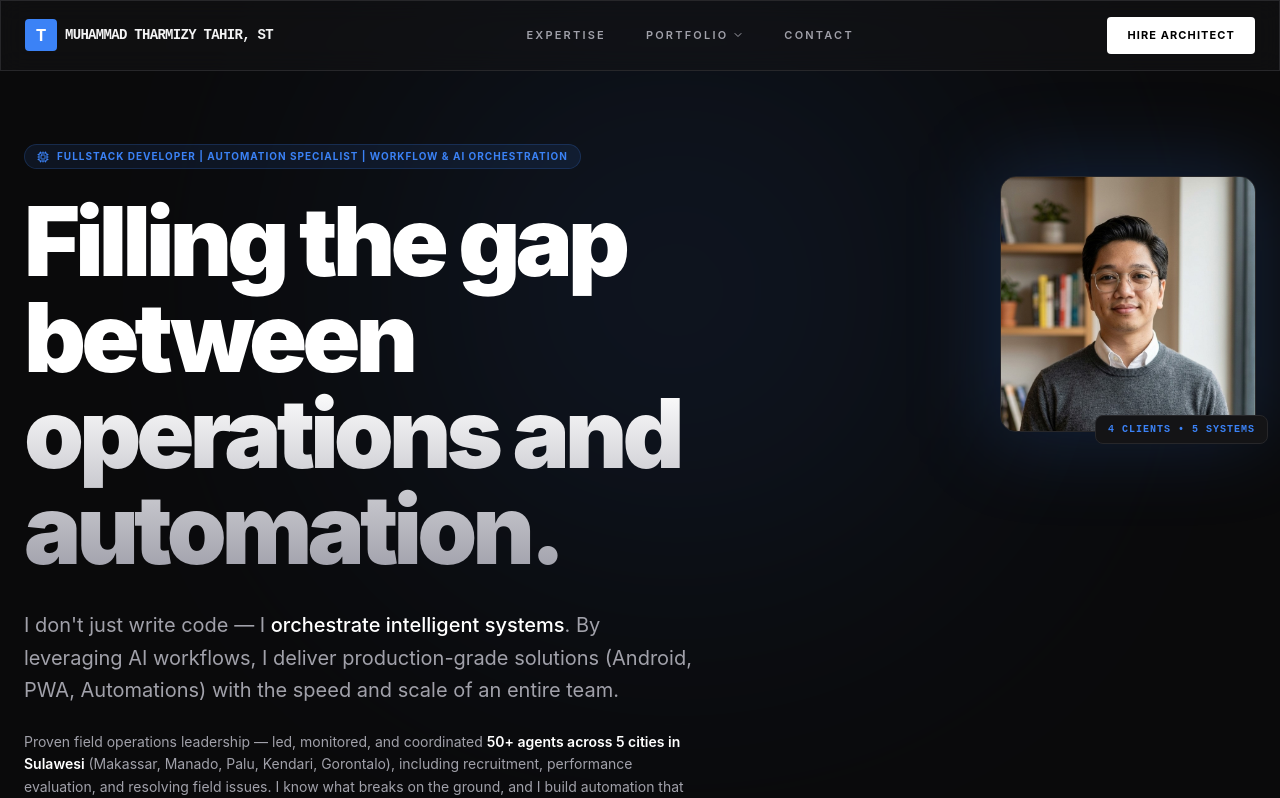
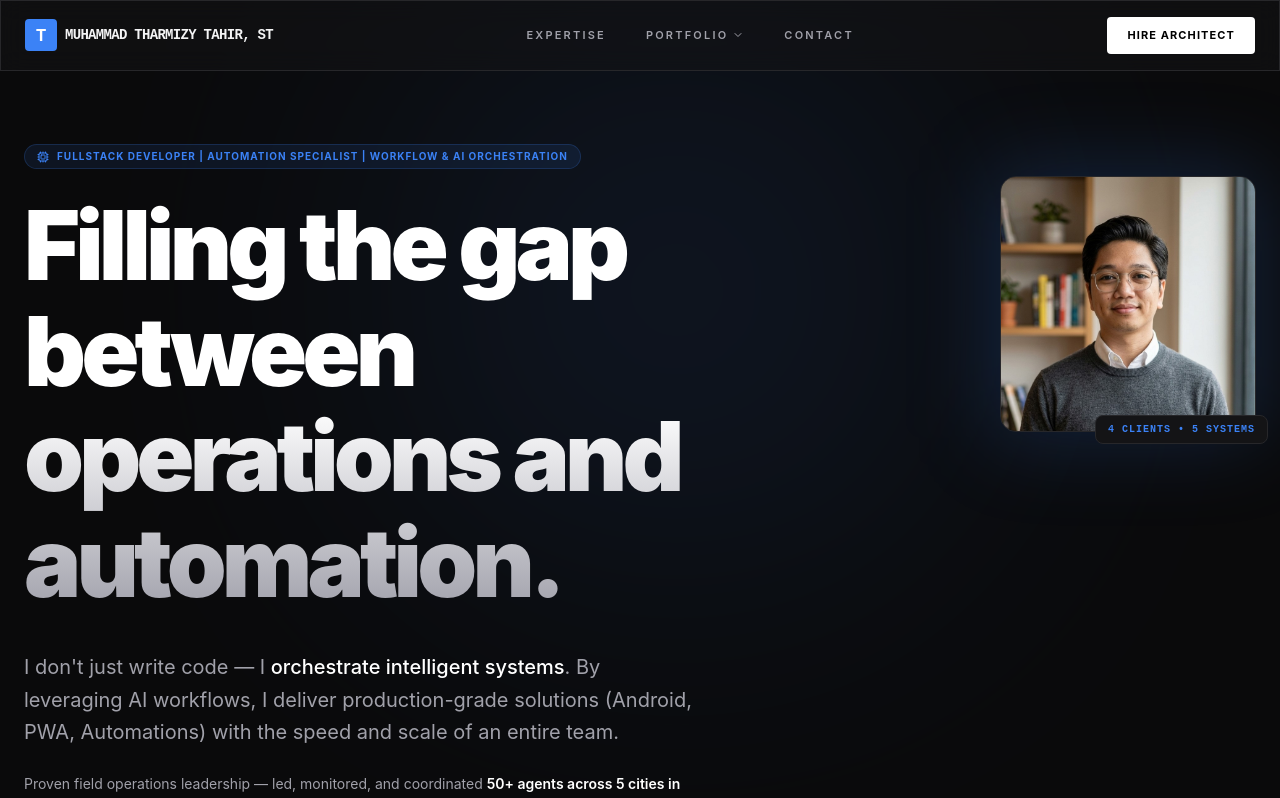
Before and after one commit to tamtam2492/portfolio, a React (Vite) app: page / in a window 1280 px wide. Shown: the top 798 px of the page. Built offline with nearby package versions, Linux system fonts and the light colour scheme.

Commit message:
fix: increase leading on hero h1 to prevent descender clipping

```diff
--- a/src/App.tsx
+++ b/src/App.tsx
@@ -184,7 +184,7 @@ export default function App() {
               <div className="inline-flex items-center gap-2 px-3 py-1 rounded-full bg-brand-accent/10 border border-brand-accent/20 text-brand-accent text-[10px] font-bold uppercase tracking-widest mb-6">
                 <Cpu className="w-3 h-3" /> Fullstack Developer | Automation Specialist | Workflow & AI Orchestration
               </div>
-              <h1 className="text-6xl md:text-8xl font-black tracking-tighter leading-[1.0] mb-8 text-gradient">
+              <h1 className="text-6xl md:text-8xl font-black tracking-tighter leading-[1.1] pb-1 mb-8 text-gradient">
                 Filling the gap between operations and automation.
               </h1>
               <p className="text-lg md:text-xl text-brand-muted mb-6 leading-relaxed max-w-2xl">
```
